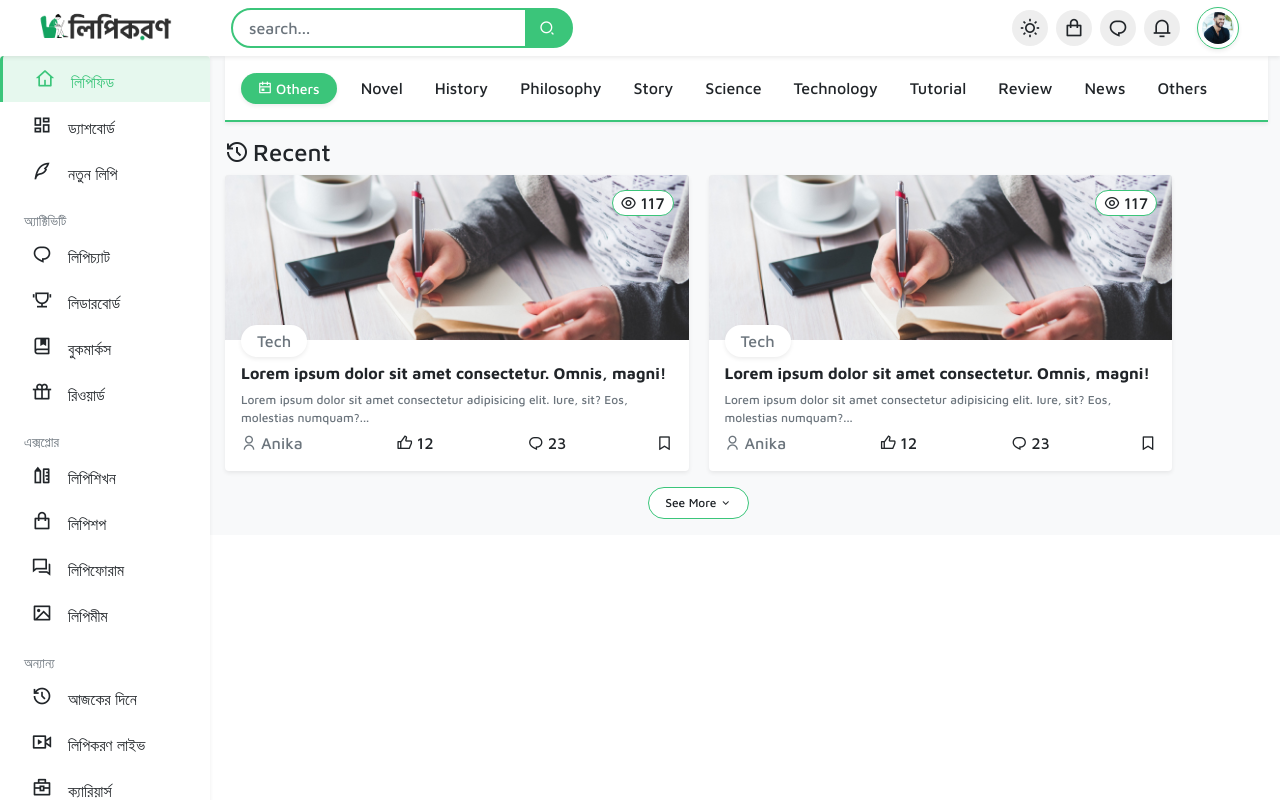
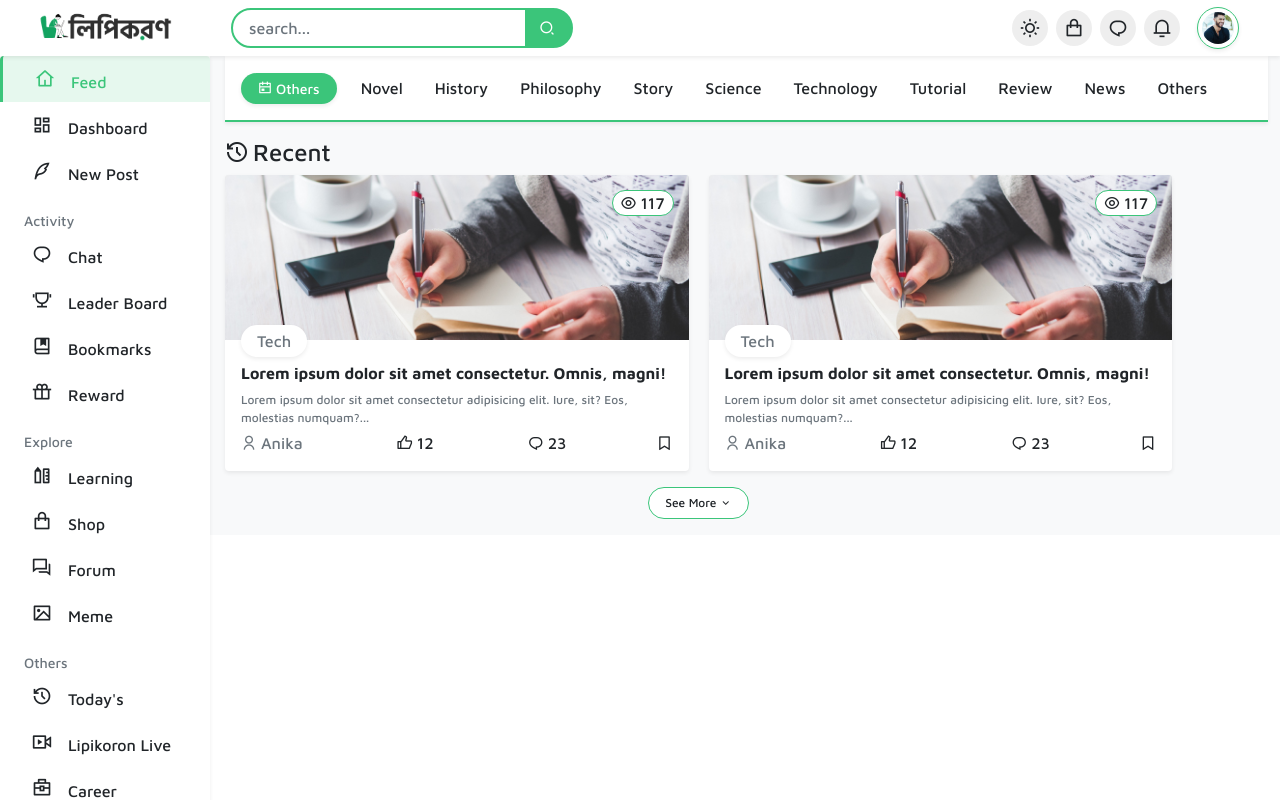
Before and after one commit to sdtHossain/lipikoron-nuxt, a Nuxt app: page / in a window 1280 px wide. Built offline with nearby package versions, Linux system fonts and the light colour scheme.

Commit message:
changed sidebar text

```diff
--- a/components/AppSidebar.vue
+++ b/components/AppSidebar.vue
@@ -6,52 +6,52 @@
       <a
         href=""
         class="list-group-item list-group-item-action ps-4 border-0 active-tab"
-        ><i class="ri-home-4-line ms-2 me-3 fs-5"></i>লিপিফিড</a
+        ><i class="ri-home-4-line ms-2 me-3 fs-5"></i>Feed</a
       >
       <a href="" class="list-group-item list-group-item-action ps-4 border-0"
-        ><i class="ri-dashboard-line ms-2 me-3 fs-5"></i>ড্যাশবোর্ড</a
+        ><i class="ri-dashboard-line ms-2 me-3 fs-5"></i>Dashboard</a
       >
       <a href="" class="list-group-item list-group-item-action ps-4 border-0"
-        ><i class="ri-quill-pen-line ms-2 me-3 fs-5"></i>নতুন লিপি</a
+        ><i class="ri-quill-pen-line ms-2 me-3 fs-5"></i>New Post</a
       >
-      <small class="mt-3 ms-4 text-muted">অ্যাক্টিভিটি</small>
+      <small class="mt-3 ms-4 text-muted">Activity</small>
       <a href="" class="list-group-item list-group-item-action ps-4 border-0"
-        ><i class="ri-chat-1-line ms-2 me-3 fs-5"></i>লিপিচ্যাট</a
+        ><i class="ri-chat-1-line ms-2 me-3 fs-5"></i>Chat</a
       >
       <a href="" class="list-group-item list-group-item-action ps-4 border-0"
-        ><i class="ri-trophy-line ms-2 me-3 fs-5"></i>লিডারবোর্ড</a
+        ><i class="ri-trophy-line ms-2 me-3 fs-5"></i>Leader Board</a
       >
       <a href="" class="list-group-item list-group-item-action ps-4 border-0"
-        ><i class="ri-book-mark-line ms-2 me-3 fs-5"></i>বুকমার্কস</a
+        ><i class="ri-book-mark-line ms-2 me-3 fs-5"></i>Bookmarks</a
       >
       <a href="" class="list-group-item list-group-item-action ps-4 border-0"
-        ><i class="ri-gift-line ms-2 me-3 fs-5"></i>রিওয়ার্ড</a
+        ><i class="ri-gift-line ms-2 me-3 fs-5"></i>Reward</a
       >
-      <small class="mt-3 ms-4 text-muted">এক্সপ্লোর</small>
+      <small class="mt-3 ms-4 text-muted">Explore</small>
       <a href="" class="list-group-item list-group-item-action ps-4 border-0"
-        ><i class="ri-pencil-ruler-line ms-2 me-3 fs-5"></i>লিপিশিখন</a
+        ><i class="ri-pencil-ruler-line ms-2 me-3 fs-5"></i>Learning</a
       >
       <a href="" class="list-group-item list-group-item-action ps-4 border-0"
-        ><i class="ri-shopping-bag-line ms-2 me-3 fs-5"></i>লিপিশপ</a
+        ><i class="ri-shopping-bag-line ms-2 me-3 fs-5"></i>Shop</a
       >
       <a href="" class="list-group-item list-group-item-action ps-4 border-0"
-        ><i class="ri-question-answer-line ms-2 me-3 fs-5"></i>লিপিফোরাম</a
+        ><i class="ri-question-answer-line ms-2 me-3 fs-5"></i>Forum</a
       >
       <a href="" class="list-group-item list-group-item-action ps-4 border-0"
-        ><i class="ri-image-line ms-2 me-3 fs-5"></i>লিপিমীম</a
+        ><i class="ri-image-line ms-2 me-3 fs-5"></i>Meme</a
       >
-      <small class="mt-3 ms-4 text-muted">অন্যান্য</small>
+      <small class="mt-3 ms-4 text-muted">Others</small>
       <a href="" class="list-group-item list-group-item-action ps-4 border-0"
-        ><i class="ri-history-line ms-2 me-3 fs-5"></i>আজকের দিনে</a
+        ><i class="ri-history-line ms-2 me-3 fs-5"></i>Today's</a
       >
       <a href="" class="list-group-item list-group-item-action ps-4 border-0"
-        ><i class="ri-live-line ms-2 me-3 fs-5"></i>লিপিকরণ লাইভ</a
+        ><i class="ri-live-line ms-2 me-3 fs-5"></i>Lipikoron Live</a
       >
       <a href="" class="list-group-item list-group-item-action ps-4 border-0"
-        ><i class="ri-briefcase-4-line ms-2 me-3 fs-5"></i>ক্যারিয়ার্স</a
+        ><i class="ri-briefcase-4-line ms-2 me-3 fs-5"></i>Career</a
       >
       <a href="" class="list-group-item list-group-item-action ps-4 border-0"
-        ><i class="ri-calendar-event-line ms-2 me-3 fs-5"></i>ইভেন্টস</a
+        ><i class="ri-calendar-event-line ms-2 me-3 fs-5"></i>Events</a
       >
     </ul>
   </section>
```
